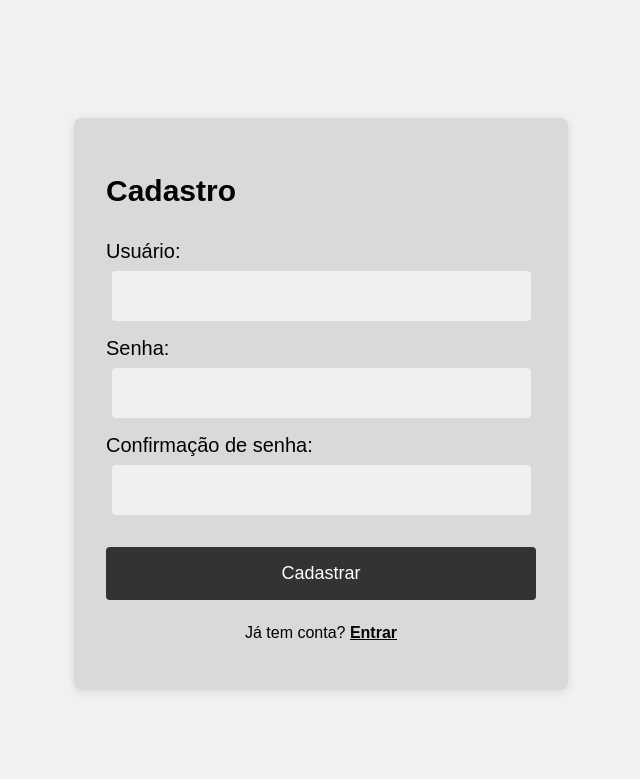
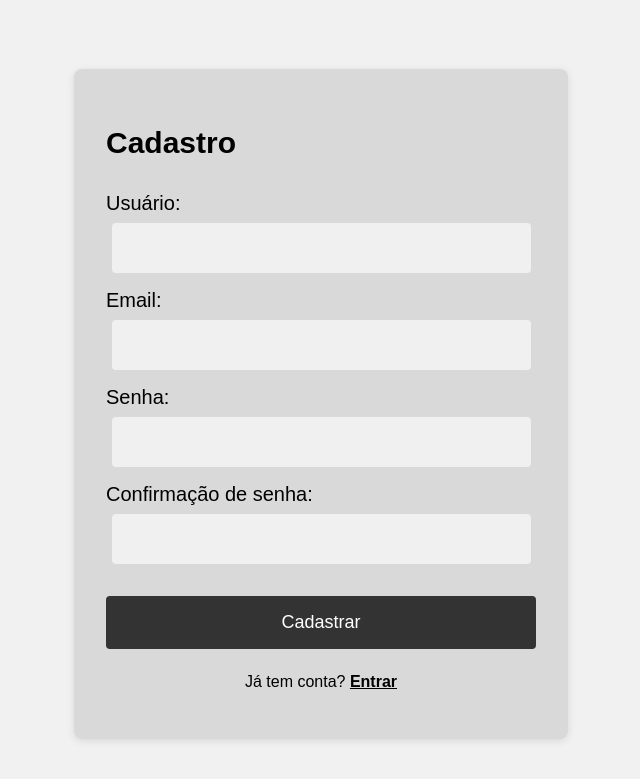
Before and after one commit to Rodrigo603/Solidare, a Django app: page /registrar/ in a window 1280 px wide. Shown: the part 126-905 px from the top of the page, without its empty margins (319-959 px from the left). Run offline with Django 5.2, Linux system fonts and the light colour scheme.

Commit message:
Atualização com pedido de email no registro.html

```diff
--- a/Aplicativo/templates/registration/registrar.html
+++ b/Aplicativo/templates/registration/registrar.html
@@ -10,12 +10,17 @@
         {% if form.non_field_errors %}
           <div class="form-error">{{ form.non_field_errors.0 }}</div>
         {% endif %}
-      {% csrf_token %}
 
         <label for="id_username">Usuário:</label>
         <input type="text" name="username" id="id_username" value="{{ form.username.value|default:'' }}">
         {% if form.username.errors %}
           <div class="form-error">{{ form.username.errors.0 }}</div>
+        {% endif %}
+
+        <label for="id_email">Email:</label>
+        <input type="email" name="email" id="id_email" value="{{ form.email.value|default:'' }}">
+        {% if form.email.errors %}
+          <div class="form-error">{{ form.email.errors.0 }}</div>
         {% endif %}
 
         <label for="id_password1">Senha:</label>
```
Lines whose indentation alone changed are shown as unchanged.
